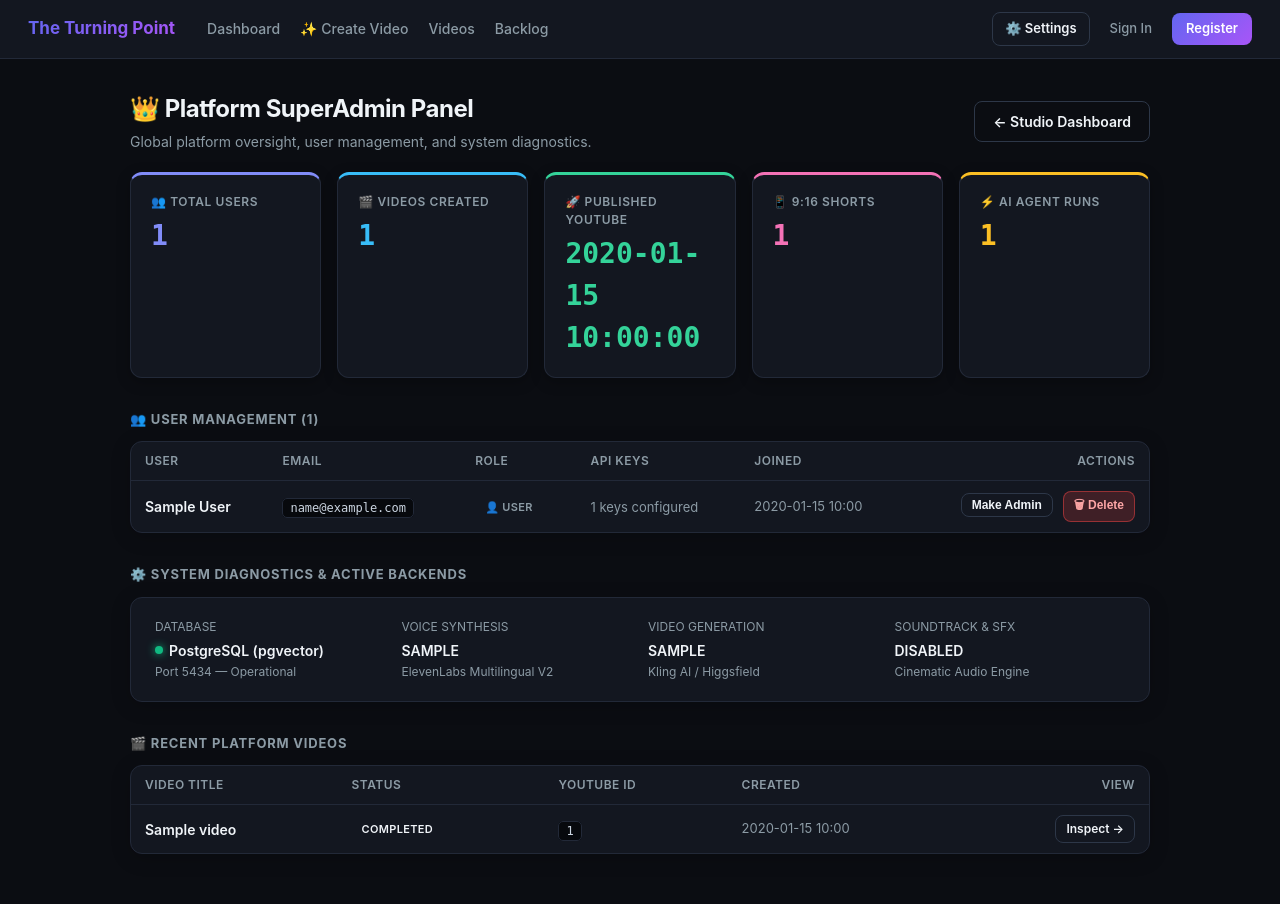
After one commit to NodirKhikmatov/ai-content-for-youtube, a FastAPI app: template studio/src/studio/web/templates/admin.html in a window 1280 px wide. The commit adds this page. Run offline with FastAPI, Linux system fonts and the light colour scheme; the template is opened without the code that fills it: most values are stand-ins (such as "Sample title", 1, 10 or a date in 2020); some libraries are stand-ins or nearby versions.

Commit message:
feat: add SuperAdmin Dashboard with platform analytics and user management

```diff
--- a/studio/db/schema.sql
+++ b/studio/db/schema.sql
@@ -9,6 +9,7 @@ create table if not exists users (
     email        text unique not null,
     password_hash text not null,
     full_name    text,
+    is_admin     boolean not null default false,
     settings     jsonb not null default '{}'::jsonb,
     created_at   timestamptz not null default now()
 );
--- a/studio/src/studio/web/app.py
+++ b/studio/src/studio/web/app.py
@@ -166,6 +166,48 @@ def handle_update_profile(
     db.update_user_settings(user["id"], personal_settings)
 
     return RedirectResponse("/profile?saved=true", status_code=303)
+
+
+# --- Admin SuperUser Routes ------------------------------------------
+
+
+@app.get("/admin")
+def admin_dashboard(request: Request):
+    user = _get_current_user(request)
+    if not user or not user.get("is_admin"):
+        return RedirectResponse("/login", status_code=303)
+
+    stats = db.get_admin_stats()
+    users = db.list_users(limit=200)
+    recent_videos = db.list_videos(limit=20)
+
+    context = {
+        "stats": stats,
+        "users": users,
+        "recent_videos": recent_videos,
+        "settings": settings,
+    }
+    return _render(request, "admin.html", context)
+
+
+@app.post("/admin/users/{user_id}/toggle_admin")
+def handle_toggle_admin(request: Request, user_id: str):
+    user = _get_current_user(request)
+    if not user or not user.get("is_admin"):
+        return RedirectResponse("/login", status_code=303)
+    db.toggle_user_admin(user_id)
+    return RedirectResponse("/admin", status_code=303)
+
+
+@app.post("/admin/users/{user_id}/delete")
+def handle_delete_user(request: Request, user_id: str):
+    user = _get_current_user(request)
+    if not user or not user.get("is_admin"):
+        return RedirectResponse("/login", status_code=303)
+    # Prevent deleting own account
+    if str(user["id"]) != str(user_id):
+        db.delete_user(user_id)
+    return RedirectResponse("/admin", status_code=303)
 
 
 # --- Studio Dashboard & Routes ---------------------------------------
--- /dev/null
+++ b/studio/src/studio/web/templates/admin.html
@@ -0,0 +1,176 @@
+{% extends "base.html" %}
+{% block title %}👑 SuperAdmin Dashboard — AI YouTube Studio{% endblock %}
+{% block head %}
+<style>
+  .kpi-grid { display: grid; grid-template-columns: repeat(auto-fit, minmax(180px, 1fr)); gap: 16px; margin-bottom: 24px; }
+  .kpi-card { background: var(--panel); border: 1px solid var(--border); border-radius: 12px; padding: 18px 20px; box-shadow: 0 4px 14px rgba(0,0,0,0.25); }
+  .kpi-val { font-size: 28px; font-weight: 800; color: #fff; margin-top: 4px; font-family: monospace; }
+  .kpi-label { font-size: 12px; text-transform: uppercase; letter-spacing: .05em; color: var(--muted); font-weight: 600; }
+  .health-dot { width: 8px; height: 8px; border-radius: 50%; display: inline-block; margin-right: 6px; }
+  .health-dot.green { background: #10b981; box-shadow: 0 0 8px #10b981; }
+</style>
+{% endblock %}
+{% block content %}
+<div style="display:flex; justify-content:space-between; align-items:center; margin-bottom: 20px;">
+  <div>
+    <h1 style="margin:0 0 4px; font-size: 24px;">👑 Platform SuperAdmin Panel</h1>
+    <div class="muted" style="font-size:14px;">Global platform oversight, user management, and system diagnostics.</div>
+  </div>
+  <div>
+    <a class="btn secondary" href="/">← Studio Dashboard</a>
+  </div>
+</div>
+
+<!-- 📊 KPI ANALYTICS CARDS -->
+<div class="kpi-grid">
+  <div class="kpi-card" style="border-top: 3px solid #818cf8;">
+    <div class="kpi-label">👥 Total Users</div>
+    <div class="kpi-val" style="color: #818cf8;">{{ stats.total_users }}</div>
+  </div>
+  <div class="kpi-card" style="border-top: 3px solid #38bdf8;">
+    <div class="kpi-label">🎬 Videos Created</div>
+    <div class="kpi-val" style="color: #38bdf8;">{{ stats.total_videos }}</div>
+  </div>
+  <div class="kpi-card" style="border-top: 3px solid #34d399;">
+    <div class="kpi-label">🚀 Published YouTube</div>
+    <div class="kpi-val" style="color: #34d399;">{{ stats.total_published }}</div>
+  </div>
+  <div class="kpi-card" style="border-top: 3px solid #f472b6;">
+    <div class="kpi-label">📱 9:16 Shorts</div>
+    <div class="kpi-val" style="color: #f472b6;">{{ stats.total_shorts }}</div>
+  </div>
+  <div class="kpi-card" style="border-top: 3px solid #fbbf24;">
+    <div class="kpi-label">⚡ AI Agent Runs</div>
+    <div class="kpi-val" style="color: #fbbf24;">{{ stats.total_runs }}</div>
+  </div>
+</div>
+
+<!-- 👥 USER MANAGEMENT TABLE -->
+<h2>👥 User Management ({{ users|length }})</h2>
+<div class="card" style="padding: 0; overflow: hidden;">
+  <table>
+    <thead>
+      <tr>
+        <th>User</th>
+        <th>Email</th>
+        <th>Role</th>
+        <th>API Keys</th>
+        <th>Joined</th>
+        <th style="text-align:right;">Actions</th>
+      </tr>
+    </thead>
+    <tbody>
+      {% for u in users %}
+      <tr>
+        <td style="font-weight: 600;">
+          {{ u.full_name or "Unnamed User" }}
+          {% if u.id == current_user.id %}
+          <span class="badge ok" style="font-size:10px; margin-left:4px;">You</span>
+          {% endif %}
+        </td>
+        <td><code>{{ u.email }}</code></td>
+        <td>
+          {% if u.is_admin %}
+          <span class="badge ok">👑 Admin</span>
+          {% else %}
+          <span class="badge muted">👤 User</span>
+          {% endif %}
+        </td>
+        <td>
+          {% set key_count = u.settings|length if u.settings else 0 %}
+          <span class="muted" style="font-size:13px;">{{ key_count }} keys configured</span>
+        </td>
+        <td class="muted" style="font-size:13px;">{{ u.created_at.strftime("%Y-%m-%d %H:%M") }}</td>
+        <td style="text-align:right;">
+          <form action="/admin/users/{{ u.id }}/toggle_admin" method="post" style="display:inline;">
+            <button class="btn secondary" style="padding: 4px 10px; font-size:12px;" type="submit">
+              {{ "Demote" if u.is_admin else "Make Admin" }}
+            </button>
+          </form>
+          {% if u.id != current_user.id %}
+          <form action="/admin/users/{{ u.id }}/delete" method="post" style="display:inline; margin-left: 6px;" onsubmit="return confirm('Are you sure you want to delete this user?');">
+            <button class="btn danger" style="padding: 4px 10px; font-size:12px;" type="submit">🗑 Delete</button>
+          </form>
+          {% endif %}
+        </td>
+      </tr>
+      {% endfor %}
+    </tbody>
+  </table>
+</div>
+
+<!-- ⚙️ SYSTEM DIAGNOSTICS & HARDWARE HEALTH -->
+<h2>⚙️ System Diagnostics & Active Backends</h2>
+<div class="card">
+  <div style="display:grid; grid-template-columns: repeat(auto-fit, minmax(220px, 1fr)); gap:16px;">
+    <div>
+      <div class="muted" style="font-size:12px; text-transform:uppercase;">Database</div>
+      <div style="font-weight:600; font-size:14px; margin-top:4px; display:flex; align-items:center;">
+        <span class="health-dot green"></span> PostgreSQL (pgvector)
+      </div>
+      <div class="muted" style="font-size:12px; margin-top:2px;">Port 5434 — Operational</div>
+    </div>
+
+    <div>
+      <div class="muted" style="font-size:12px; text-transform:uppercase;">Voice Synthesis</div>
+      <div style="font-weight:600; font-size:14px; margin-top:4px;">
+        {{ settings.voice_backend|upper }}
+      </div>
+      <div class="muted" style="font-size:12px; margin-top:2px;">ElevenLabs Multilingual V2</div>
+    </div>
+
+    <div>
+      <div class="muted" style="font-size:12px; text-transform:uppercase;">Video Generation</div>
+      <div style="font-weight:600; font-size:14px; margin-top:4px;">
+        {{ settings.video_gen_backend|upper }}
+      </div>
+      <div class="muted" style="font-size:12px; margin-top:2px;">Kling AI / Higgsfield</div>
+    </div>
+
+    <div>
+      <div class="muted" style="font-size:12px; text-transform:uppercase;">Soundtrack & SFX</div>
+      <div style="font-weight:600; font-size:14px; margin-top:4px;">
+        {{ "ENABLED (15% Ducking)" if settings.bgm_enabled else "DISABLED" }}
+      </div>
+      <div class="muted" style="font-size:12px; margin-top:2px;">Cinematic Audio Engine</div>
+    </div>
+  </div>
+</div>
+
+<!-- 🎬 RECENT PLATFORM VIDEOS -->
+<h2>🎬 Recent Platform Videos</h2>
+<div class="card" style="padding: 0; overflow: hidden;">
+  <table>
+    <thead>
+      <tr>
+        <th>Video Title</th>
+        <th>Status</th>
+        <th>YouTube ID</th>
+        <th>Created</th>
+        <th style="text-align:right;">View</th>
+      </tr>
+    </thead>
+    <tbody>
+      {% for v in recent_videos %}
+      <tr>
+        <td style="font-weight:600;">
+          <a class="row-link" href="/videos/{{ v.id }}">{{ v.title or "Untitled" }}</a>
+        </td>
+        <td><span class="badge {{ v.status }}">{{ v.status }}</span></td>
+        <td>
+          {% if v.youtube_video_id %}
+          <code>{{ v.youtube_video_id }}</code>
+          {% else %}
+          <span class="muted" style="font-size:12px;">Not published</span>
+          {% endif %}
+        </td>
+        <td class="muted" style="font-size:13px;">{{ v.created_at.strftime("%Y-%m-%d %H:%M") }}</td>
+        <td style="text-align:right;">
+          <a class="btn secondary" style="padding: 4px 10px; font-size:12px;" href="/videos/{{ v.id }}">Inspect →</a>
+        </td>
+      </tr>
+      {% endfor %}
+    </tbody>
+  </table>
+</div>
+{% endblock %}
--- a/studio/src/studio/web/templates/base.html
+++ b/studio/src/studio/web/templates/base.html
@@ -76,12 +76,18 @@
     <a href="/create">✨ Create Video</a>
     <a href="/videos">Videos</a>
     <a href="/backlog">Backlog</a>
+    {% if current_user and current_user.is_admin %}
+    <a href="/admin" style="color: #fbbf24; font-weight: 600;">👑 Admin Panel</a>
+    {% endif %}
   </div>
   <div class="header-right">
     <a class="btn secondary" href="/settings" style="padding:6px 12px; font-size:13px;">⚙️ Settings</a>
     {% if current_user %}
     <a href="/profile" style="display:flex; align-items:center; gap:6px; font-weight:600; color:#818cf8;">
       <span>👤 {{ current_user.full_name or current_user.email.split('@')[0] }}</span>
+      {% if current_user.is_admin %}
+      <span class="badge ok" style="font-size:9px; padding:1px 6px;">ADMIN</span>
+      {% endif %}
     </a>
     <a href="/logout" style="font-size:13px; color:var(--muted);">Logout</a>
     {% else %}
```
Also changed, not shown: studio/src/studio/db.py (+69 -8 lines).
